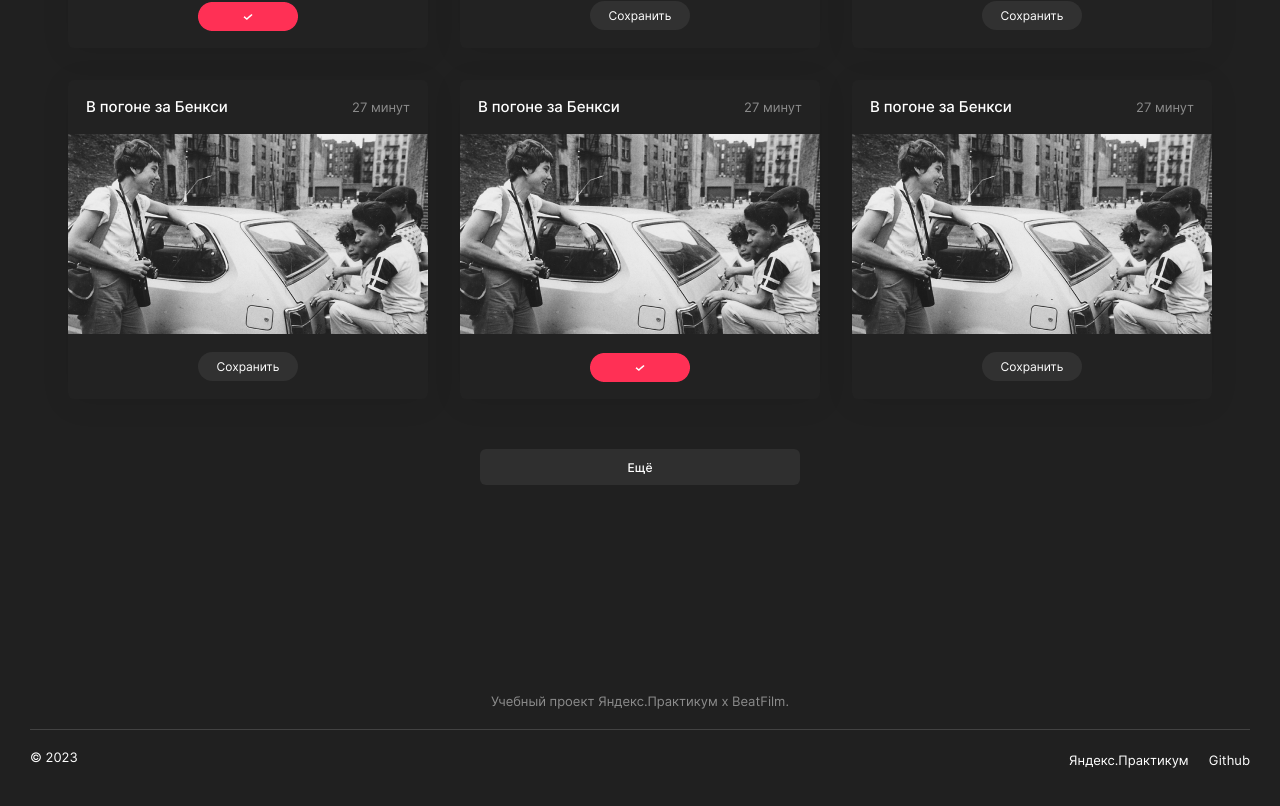
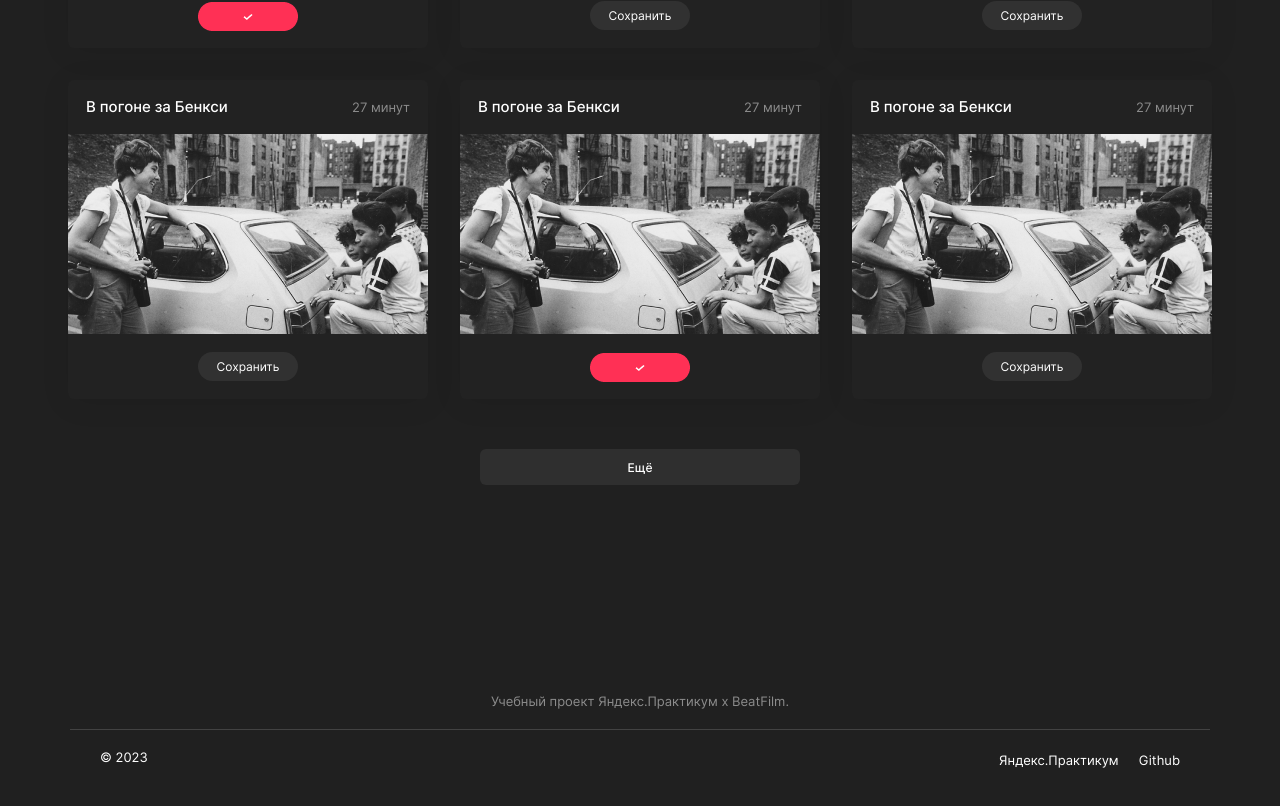
Before and after one commit to IlyaKotkov/movies-explorer-frontend, a React (Create React App) app: page /movies in a window 1280 px wide. Shown: the part 1435-2241 px from the top of the page. Built offline with nearby package versions, Linux system fonts and the light colour scheme.

Commit message:
Исправить ошибку запуска и немного переделать стили

```diff
--- a/package.json
+++ b/package.json
@@ -11,11 +11,11 @@
     "react-dom": "^18.2.0",
     "react-router": "^6.13.0",
     "react-router-dom": "^6.13.0",
-    "react-scripts": "^4.0.3",
+    "react-scripts": "^5.0.1",
     "web-vitals": "^2.1.4"
   },
   "scripts": {
-    "start": "react-scripts --openssl-legacy-provider start",
+    "start": "react-scripts start",
     "build": "react-scripts build",
     "test": "react-scripts test",
     "eject": "react-scripts eject"
--- a/src/components/Footer/Footer.css
+++ b/src/components/Footer/Footer.css
@@ -5,7 +5,7 @@
 .Footer__Container {
     margin: 0 auto;
     height: 172px;
-    max-width: 1280px;
+    max-width: 1140px;
     padding-top: 79px;
     display: flex;
     flex-direction: column;
@@ -13,11 +13,10 @@
 
 .Footer__ProjectName {
     margin: 0;
+    min-width: 300px;
     color: #8B8B8B;
     padding-bottom: 20px;
     margin-bottom: 20px;
-    margin-left: 30px;
-    margin-right: 30px;
     font-size: 13px;
     text-align: center;
     font-weight: 400;
@@ -60,6 +59,13 @@
 .Footer__ghLink:hover {
     transition: opacity .5s linear;
     opacity: .6;
+}
+
+@media screen and (max-width: 768px) {
+    .Footer__ProjectName {
+        margin-left: 30px;
+        margin-right: 30px;
+}
 }
 
 @media screen and (max-width: 320px) {
--- a/src/components/MoviesCard/MoviesCard.css
+++ b/src/components/MoviesCard/MoviesCard.css
@@ -8,15 +8,6 @@
     border-radius: 6px;
     background: #222;
     box-shadow: 0px 4px 30px 0px rgba(0, 0, 0, 0.08);
-}
-
-@media screen and (max-width: 768px) {
-    .MoviesCard__Container {
-        width: 342px;
-    }
-    .MoviesCard__imageMovie {
-        height: 1px;
-    }
 }
 
 @media screen and (max-width: 768px) {
@@ -79,6 +70,7 @@
     .MoviesCard__Container {
         padding-top: 14px;
     padding-bottom: 14px;
+    max-width: 300px;
     }
 
     .MoviesCard__imageMovie {
```
Also changed, not shown: 1 other file (tests, documents, lock files or other folders).
